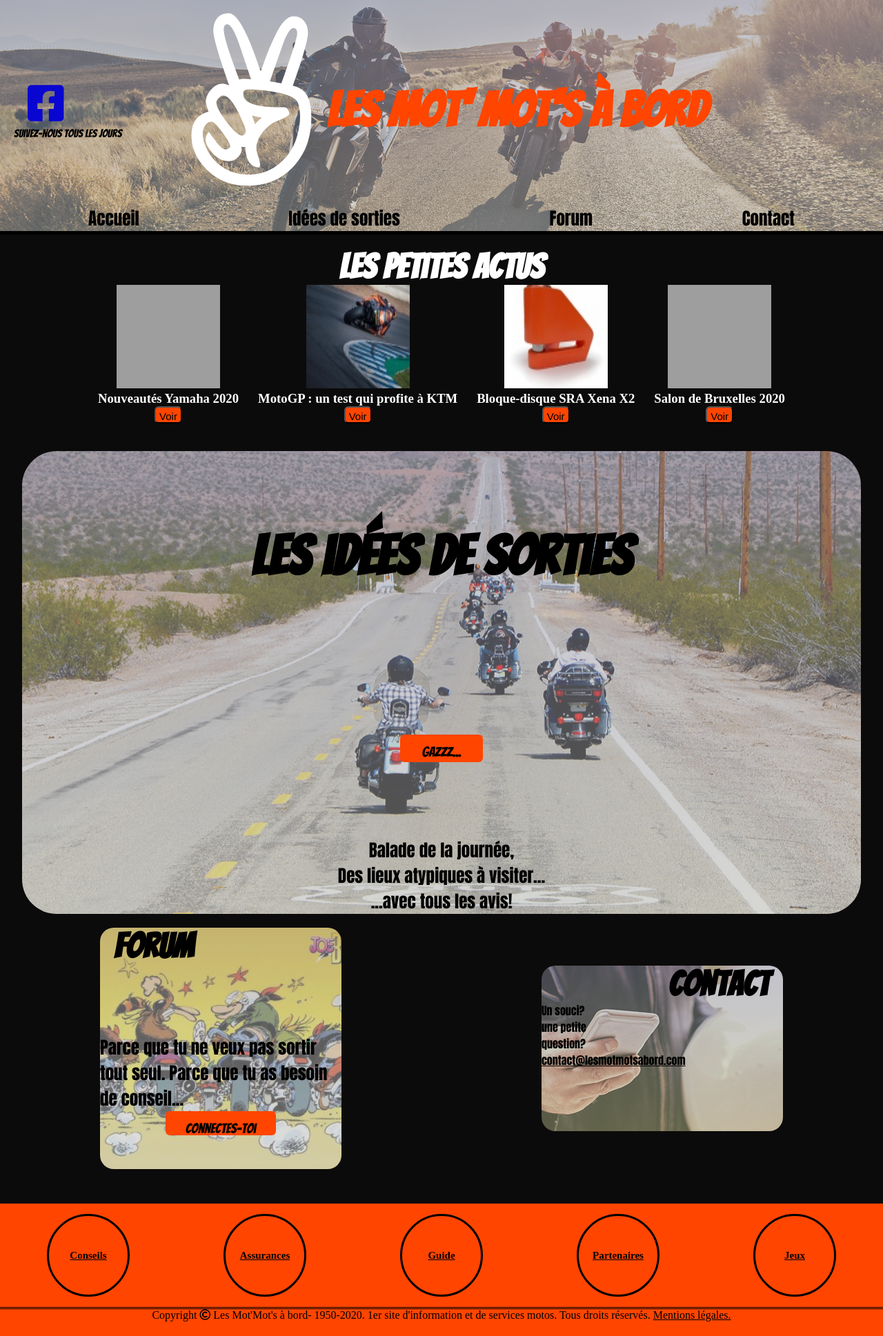
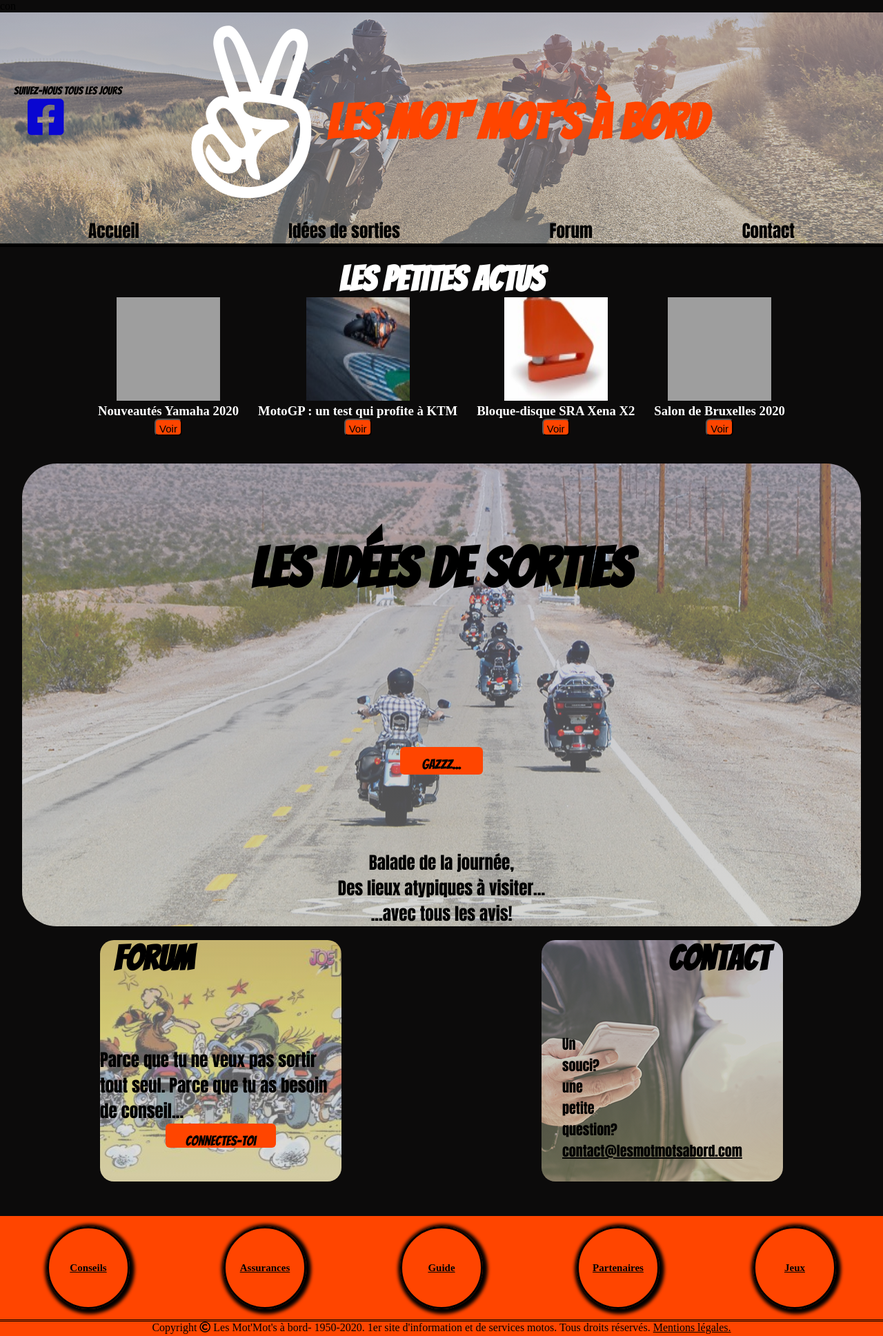
Before and after one commit to Stefani8511/motmot, a plain HTML site: page index.html in a window 1280 px wide. Shown: the top 1937 px of the page at 69% size. Drawn offline with Linux system fonts and the light colour scheme; grey boxes are pictures that could not be loaded.

Commit message:
quelques finitions de mise en place

```diff
--- a/index.html
+++ b/index.html
@@ -68,6 +68,7 @@
 </head>
 
 <body>
+    con
     <header>
 
         <nav>
@@ -81,12 +82,14 @@
             </div>
 
             <div class="liste">
+                <div class="zoom">
                     <ul>
                         <li> <a href="#main-image">Accueil</a></li>
                         <li> <a href="#destination">Idées de sorties</a></li>
                         <li> <a href="#forum">Forum</a></li>
                         <li> <a href="#contact">Contact</a></li>
                     </ul>
+                </div>
             </div>
         </nav>
         <div class="face">
@@ -156,19 +159,24 @@
 
         <section class="forum">
             <h2>Forum</h2>
+
             <div class="parce">
                 <p>Parce que tu ne veux pas sortir tout seul.
                     Parce que tu as besoin de conseil...
 
 
                 </p>
-            <a href="#" class="button2">Connectes-toi</a></div>
+                <a href="#" class="button2">Connectes-toi</a>
+            </div>
+
         </section>
+
 
     <section class="contact">
         <h2>Contact</h2>
+        <div class="souci">
         <p>Un souci? une petite question? <a href="#">contact@lesmotmotsabord.com</a></p>
-        </section>
+    </div></section>
     </div>
 
     <footer id="chouette">
--- a/style.css
+++ b/style.css
@@ -45,6 +45,21 @@ header nav {
 
 }
 
+.actu{
+    -webkit-transition: all 1s ease; /* Safari et Chrome */
+    -moz-transition: all 1s ease; /* Firefox */
+    -ms-transition: all 1s ease; /* Internet Explorer 9 */
+    -o-transition: all 1s ease; /* Opera */
+    transition: all 1s ease;
+}
+.actu:hover{
+    -webkit-transform:scale(1.25); /* Safari et Chrome */
+-moz-transform:scale(1.25); /* Firefox */
+-ms-transform:scale(1.25); /* Internet Explorer 9 */
+-o-transform:scale(1.25); /* Opera */
+transform:scale(1.25);
+}
+
 .face {
     position: absolute;
     top: 100px;
@@ -56,9 +71,7 @@ header nav {
     margin-left: 20px;
     margin-top: 20px;
     color: rgb(9, 6, 209);
-    display: flex;
-    align-items: flex-start;
-    justify-content: flex-start;
+    position: absolute;
 
 }
 
@@ -75,6 +88,7 @@ header nav {
 .liste ul {
     display: flex;
     justify-content: space-between;
+
 }
 
 a:hover {
@@ -278,15 +292,24 @@ h2 {
 
 .contact {
     width: 350px;
-    height: 30vh;
+    height: 350px;
     border-radius: 20px;
     background: linear-gradient(rgba(137, 137, 160, 0.5), rgba(179, 179, 137, 0.5)), url("contact.png") center;
     background-repeat: no-repeat;
+
 }
 
-.contact p {
+.souci {
     font-family: 'Anton', sans-serif;
     width: 70px;
+    height:100%;
+    display: flex;
+    flex-direction: column;
+    justify-content: center;
+    align-items: space-around;
+    margin-left: 30px;
+    font-size: 20px;
+
 
 
 }
@@ -302,6 +325,7 @@ h2 {
     display: flex;
     align-items: center;
     justify-content: space-around;
+
 
 }
 .contact a{
@@ -340,11 +364,6 @@ height: 200px;
    display: flex;
    justify-content: center;
    align-items: center;
-
      text-decoration: underline;
-
-
-
-
-
+        box-shadow: 2px 2px 5px 5px black;
 }
```
Also changed, not shown: motard.jpg (added). Lines whose indentation alone changed are shown as unchanged.
